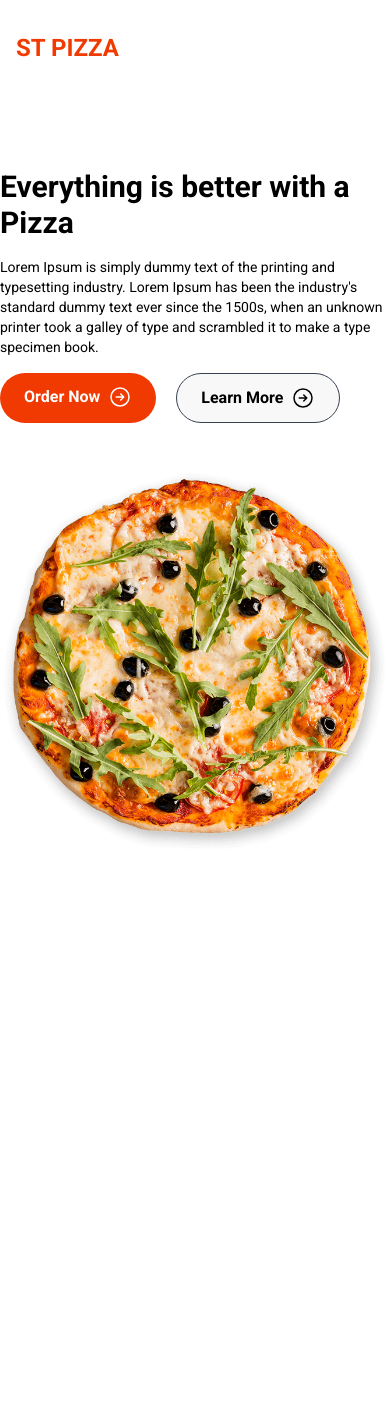
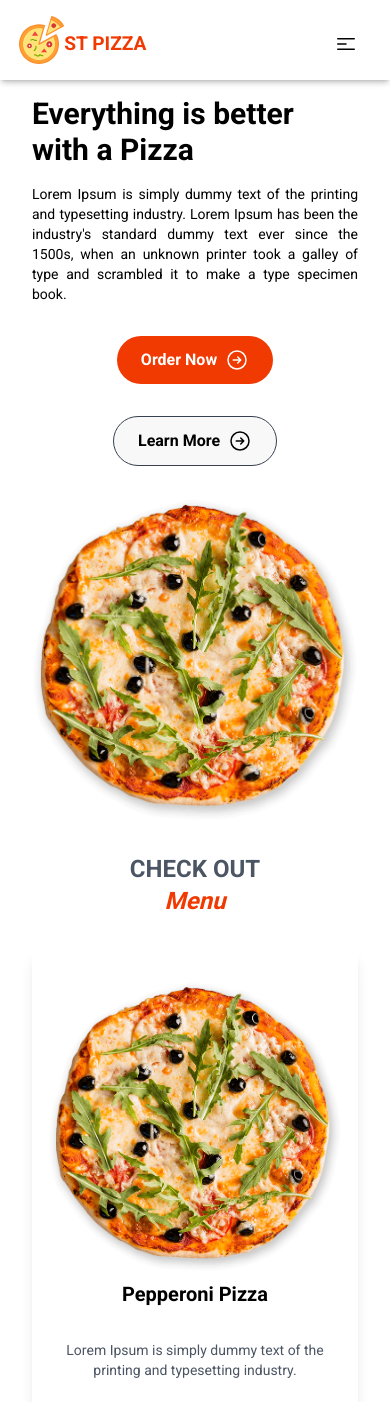
Before and after one commit to Abdulwahab1-dev/food-ordering-app, a Next.js app: page / in a window 390 px wide. Shown: the top 1402 px of the page. Before the commit the page ends 940 px from the top, so only its background shows below. Built offline with nearby package versions, Linux system fonts and the light colour scheme.

Commit message:
website responsive

```diff
--- /dev/null
+++ b/src/app/components/icons/Close.js
@@ -0,0 +1,24 @@
+import React from "react";
+
+const Close = () => {
+  return (
+    <>
+      <svg
+        xmlns="http://www.w3.org/2000/svg"
+        fill="none"
+        viewBox="0 0 24 24"
+        stroke-width="1.5"
+        stroke="currentColor"
+        class="w-6 h-6"
+      >
+        <path
+          stroke-linecap="round"
+          stroke-linejoin="round"
+          d="M6 18 18 6M6 6l12 12"
+        />
+      </svg>
+    </>
+  );
+};
+
+export default Close;
--- /dev/null
+++ b/src/app/components/icons/Mobileicons.js
@@ -0,0 +1,24 @@
+import React from "react";
+
+const Mobileicons = () => {
+  return (
+    <>
+      <svg
+        xmlns="http://www.w3.org/2000/svg"
+        fill="none"
+        viewBox="0 0 24 24"
+        stroke-width="1.5"
+        stroke="currentColor"
+        class="w-6 h-6"
+      >
+        <path
+          stroke-linecap="round"
+          stroke-linejoin="round"
+          d="M3.75 6.75h16.5M3.75 12H12m-8.25 5.25h16.5"
+        />
+      </svg>
+    </>
+  );
+};
+
+export default Mobileicons;
--- /dev/null
+++ b/src/app/components/icons/Pizza.js
@@ -0,0 +1,26 @@
+import React from "react";
+import Image from "next/image";
+
+const Pizza = ({width}) => {
+  return (
+    <>
+      {/* <Image
+        src="/pizza-icon.svg" // Path to your image in the public directory
+        alt="Pizza Logo"
+        width={50} // Set the width of the image
+        height={50} // Set the height of the image
+      /> */}
+      {/* <div className="flex justify-center items-center"> */}
+      <Image
+        src="/pizza-icon.svg" // Path to your image in the public directory
+        alt="Pizza Logo"
+        width={width} // Set the width dynamically using the prop
+        height={30} // Set the height of the image
+        className="md:w-[3rem] md:h-[3rem]" // Responsive width for desktop view (adjust values accordingly)
+            />
+    {/* </div> */}
+    </>
+  );
+};
+
+export default Pizza;
--- a/src/app/components/layout/Header.js
+++ b/src/app/components/layout/Header.js
@@ -1,43 +1,60 @@
-// import React from 'react'
-// import Link from 'next/link'
-// const Header = () => {
-//   return (
-//    <>
-//     <header className='flex items-center justify-between'>
-//         <Link className='text-primary text-3xl font-semibold' href=''>ST PIZZA</Link>
-//         <nav className='flex items-center gap-8 text-gray-700 font-semibold'>
-//           <Link href={''}>Home</Link>
-//           <Link href={''}>Menu</Link>
-//           <Link href={''}>About</Link>
-//           <Link href={''}>Contact</Link>
-//           <Link href={''} className='bg-primary text-white px-8 py-2 rounded-full' >Login</Link>
-//         </nav>
-//       </header>
-//    </>
-//   )
-// }
-
-// export default Header
-import React from 'react';
-import Link from 'next/link';
+"use client";
+import React, { useState } from "react";
+import Link from "next/link";
+import Image from "next/image";
+import Pizza from "../icons/Pizza";
+import Mobileicons from "../icons/Mobileicons";
+import Close from "../icons/Close";
 
 const Header = () => {
+  const [open, setOpen] = useState(false);
+
   return (
-    <header className='flex items-center justify-between p-4 lg:p-8'>
-      <Link href='/' passHref>
-        <h1 className='text-primary text-2xl lg:text-4xl font-semibold'>
+    <header>
+      <div className="shadow-md w-full fixed top-0 left-0">
+        <div className="shadow-md pb-[1rem] relative md:flex md:items-center md:justify-between px-[0.2rem] md:px-[4rem] md:pb-[1rem] md:py-[1rem] bg-white">
+          <div className="flex md:justify-center items-center px-[1rem] pt-[1rem] md:pt-[0rem] ">
+            <Pizza width={45} />
+            <Link href="/" passHref>
+              <h1 className="text-primary text-[1.2rem] lg:text-3xl font-semibold md:text-2xl mt-[0.5rem]">
                 ST PIZZA
               </h1>
             </Link>
-      <nav className='hidden lg:flex items-center gap-8 text-gray-700 font-semibold'>
-        <Link href='/'>Home</Link>
-        <Link href='/menu'>Menu</Link>
-        <Link href='/about'>About</Link>
-        <Link href='/contact'>Contact</Link>
-        <Link href='/login' className='bg-primary text-white px-4 py-2 rounded-full'>
+          </div>
+          <div
+            onClick={() => setOpen(!open)}
+            className="text-3xl absolute right-8 top-8 cursor-pointer md:hidden"
+          >
+            {open ? <Close /> : <Mobileicons /> }
+          </div>
+          <nav
+            className={`flex flex-col px-[2rem] pt-[0.666rem] pb-[2rem] gap-8 absolute bg-white z-[-1] left-0 w-full
+          md:w-auto transition-all duration-500 ease-in md:z-auto md:flex md:items-center md:flex-row md:mt-[1rem] md:static md:gap-8
+           text-gray-700 font-semibold  ${
+             open ? `top-[5rem]  h-auto` : `top-[-14rem] h-[0px]`
+           }`}
+          >
+            <Link href="/" className="hover:text-primary">
+              Home
+            </Link>
+            <Link href="/menu" className="hover:text-primary">
+              Menu
+            </Link>
+            <Link href="/about" className="hover:text-primary">
+              About
+            </Link>
+            <Link href="/contact" className="hover:text-primary">
+              Contact
+            </Link>
+            <Link
+              href="/login"
+              className="bg-primary text-white text-center px-4 py-2 rounded-full w-[7rem] md:w-full "
+            >
               Login
             </Link>
           </nav>
+        </div>
+      </div>
     </header>
   );
 };
--- a/src/app/components/layout/Hero.js
+++ b/src/app/components/layout/Hero.js
@@ -53,30 +53,30 @@
 
 const Hero = () => {
   return (
-    <section className="flex justify-center items-center flex-col h-screen">
-      <div className="grid grid-cols-1 lg:grid-cols-2 gap-8">
-        <div className="flex justify-center items-start flex-col max-w-lg mx-auto lg:mx-0">
+    <section className="flex justify-center items-center flex-col mt-[4rem] px-[2rem] h-100 md:h-[100vh] md:mt-[0rem] md:px-[0rem] ">
+      <div className="grid md:grid-cols-2 gap-8">
+        <div className="flex justify-center items-start flex-col max-w-4xl mx-auto  ">
           <h1 className="text-3xl lg:text-4xl xl:text-5xl font-semibold py-4">
             Everything is better with a Pizza
           </h1>
-          <p className="text-sm lg:text-base">
+          <p className="text-sm lg:text-base text-justify">
             Lorem Ipsum is simply dummy text of the printing and typesetting
             industry. Lorem Ipsum has been the industry's standard dummy text
             ever since the 1500s, when an unknown printer took a galley of type
             and scrambled it to make a type specimen book.
           </p>
-          <div className="flex gap-5 py-4">
-            <button className="bg-primary px-6 lg:px-8 py-3 lg:py-4 text-white font-semibold rounded-full flex gap-2">
+          <div className="flex justify-center items-center flex-col w-full md:flex md:flex-row md:justify-start md:items-start mt-[2rem] md:mt-[0rem] md:gap-5 md:py-4">
+            <button className="bg-primary px-6 md:px-8 py-3 md:py-4 text-white font-semibold rounded-full flex gap-2 mb-[2rem]">
               Order Now
               <Right />
             </button>
-            <button className="bg-[#F8F8F8] px-6 lg:px-8 py-3 lg:py-4 text-black font-semibold rounded-full flex gap-2 border border-gray-700">
+            <button className="bg-[#F8F8F8] px-6 md:px-8 py-3 md:py-4 text-black font-semibold rounded-full flex gap-2 border border-gray-700">
               Learn More
               <Right />
             </button>
           </div>
         </div>
-        <div className="flex justify-center items-center">
+        <div className="flex justify-end items-center">
           <div className="max-w-sm lg:max-w-full">
             <Image
               src="/pizza.png"
--- /dev/null
+++ b/src/app/components/layout/HomeMenu.js
@@ -0,0 +1,67 @@
+import React from "react";
+import MenuItem from "../menu/MenuItem";
+
+const HomeMenu = () => {
+  return (
+    <section className="px-[2rem] md:px-[0rem] py-[2rem]">
+      <div className="text-center">
+        <h3 className="uppercase text-gray-600 font-semibold text-2xl md:text-4xl">
+          Check Out
+        </h3>
+        <h2 className="text-primary font-bold text-2xl md:text-4xl italic">
+          Menu
+        </h2>
+      </div>
+      <div className="grid gap-4 md:grid-cols-3 md:gap-4 py-[2rem]">
+        {/* <div className="bg-gray-300 p-4 rounded-md flex flex-col items-center justify-center py-[2rem]">
+          <img src="/pizza.png" alt="Pizza" width={300} />
+          <h1 className="font-semibold my-2 text-xl md:text-2xl">
+            Pepperoni Pizza
+          </h1>
+          <p className="text-gray-600 text-sm md:text-xl my-[1.5rem] text-center">
+            Lorem Ipsum is simply dummy text of the printing and typesetting
+            industry.
+          </p>
+          <button className="bg-primary text-white px-[2rem] py-[0.5rem] rounded-full font-semibold text-[1rem] md:py-[0.5rem] md:text-[1.3rem] ">
+            Add To cart $12
+          </button>
+        </div> */}
+        {/* <div className="bg-gray-300 p-4 rounded-md flex flex-col items-center justify-center py-[2rem]">
+          <img src="/pizza.png" alt="Pizza" width={300} />
+          <h1 className="font-semibold my-2 text-xl md:text-2xl">
+            Pepperoni Pizza
+          </h1>
+          <p className="text-gray-600 text-sm md:text-xl my-[1.5rem] text-center">
+            Lorem Ipsum is simply dummy text of the printing and typesetting
+            industry.
+          </p>
+          <button className="bg-primary text-white px-[2rem] py-[0.5rem] rounded-full font-semibold text-[1rem] md:py-[0.5rem] md:text-[1.3rem] ">
+            Add To cart $12
+          </button>
+        </div> */}
+        {/* <div className="bg-gray-300 p-4 rounded-md flex flex-col items-center justify-center py-[2rem]">
+          <img src="/pizza.png" alt="Pizza" width={300} />
+          <h1 className="font-semibold my-2 text-xl md:text-2xl">
+            Pepperoni Pizza
+          </h1>
+          <p className="text-gray-600 text-sm md:text-xl my-[1.5rem] text-center">
+            Lorem Ipsum is simply dummy text of the printing and typesetting
+            industry.
+          </p>
+          <button className="bg-primary text-white px-[2rem] py-[0.5rem] rounded-full font-semibold text-[1rem] md:py-[0.5rem] md:text-[1.3rem] ">
+            Add To cart $12
+          </button>
+        </div> */}
+        <MenuItem/>
+        <MenuItem/>
+        <MenuItem/>
+        <MenuItem/>
+        <MenuItem/>
+        <MenuItem/>
+
+      </div>
+    </section>
+  );
+};
+
+export default HomeMenu;
--- /dev/null
+++ b/src/app/components/menu/MenuItem.js
@@ -0,0 +1,23 @@
+import React from 'react'
+
+const MenuItem = () => {
+  return (
+    <>
+        <div className="p-4 rounded-md flex flex-col items-center justify-center py-[2rem] shadow-lg hover:shadow-md hover:shadow-slate-500">
+          <img src="/pizza.png" alt="Pizza" width={300} />
+          <h1 className="font-semibold my-2 text-xl md:text-2xl">
+            Pepperoni Pizza
+          </h1>
+          <p className="text-gray-600 text-sm md:text-xl my-[1.5rem] text-center">
+            Lorem Ipsum is simply dummy text of the printing and typesetting
+            industry.
+          </p>
+          <button className="bg-primary text-white px-[2rem] py-[0.5rem] rounded-full font-semibold text-[1rem] md:py-[0.5rem] md:text-[1.3rem] ">
+            Add To cart $12
+          </button>
+        </div>
+    </>
+  )
+}
+
+export default MenuItem
--- a/src/app/layout.js
+++ b/src/app/layout.js
@@ -12,7 +12,7 @@
   return (
     <html lang="en">
       <body className={roboto.className}>
-      <main className='max-w-7xl mx-auto py-4'>
+      <main className='max-w-[88rem] mx-auto py-4'>
       {children}
       </main>
       </body>
--- a/src/app/page.js
+++ b/src/app/page.js
@@ -1,12 +1,14 @@
 import Image from 'next/image'
 import Header from './components/layout/Header'
 import Hero from './components/layout/Hero'
+import HomeMenu from './components/layout/HomeMenu'
 
 export default function Home() {
   return (
     <>
       <Header/>
       <Hero/>
+      <HomeMenu/>
     </>
       )
 }
```
Also changed, not shown: public/pizza-icon.svg (added). Lines whose indentation alone changed are shown as unchanged.
